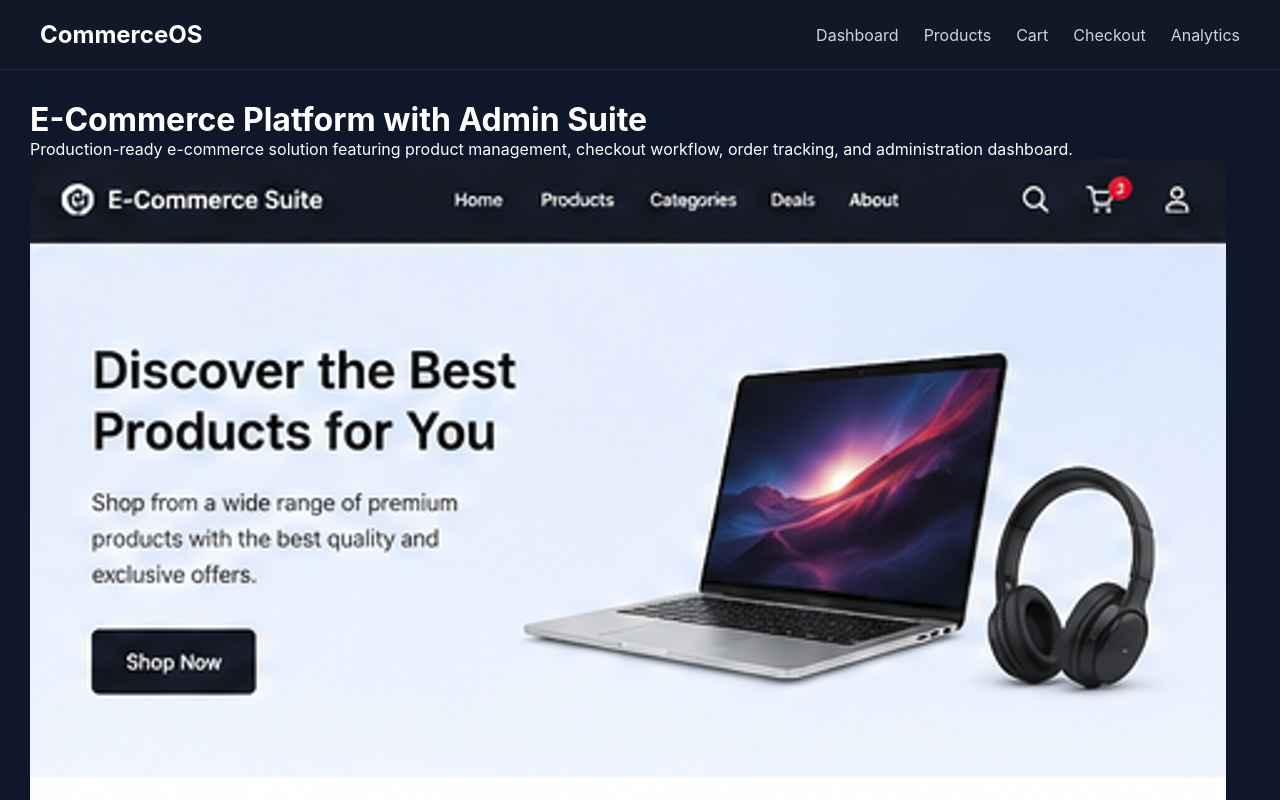
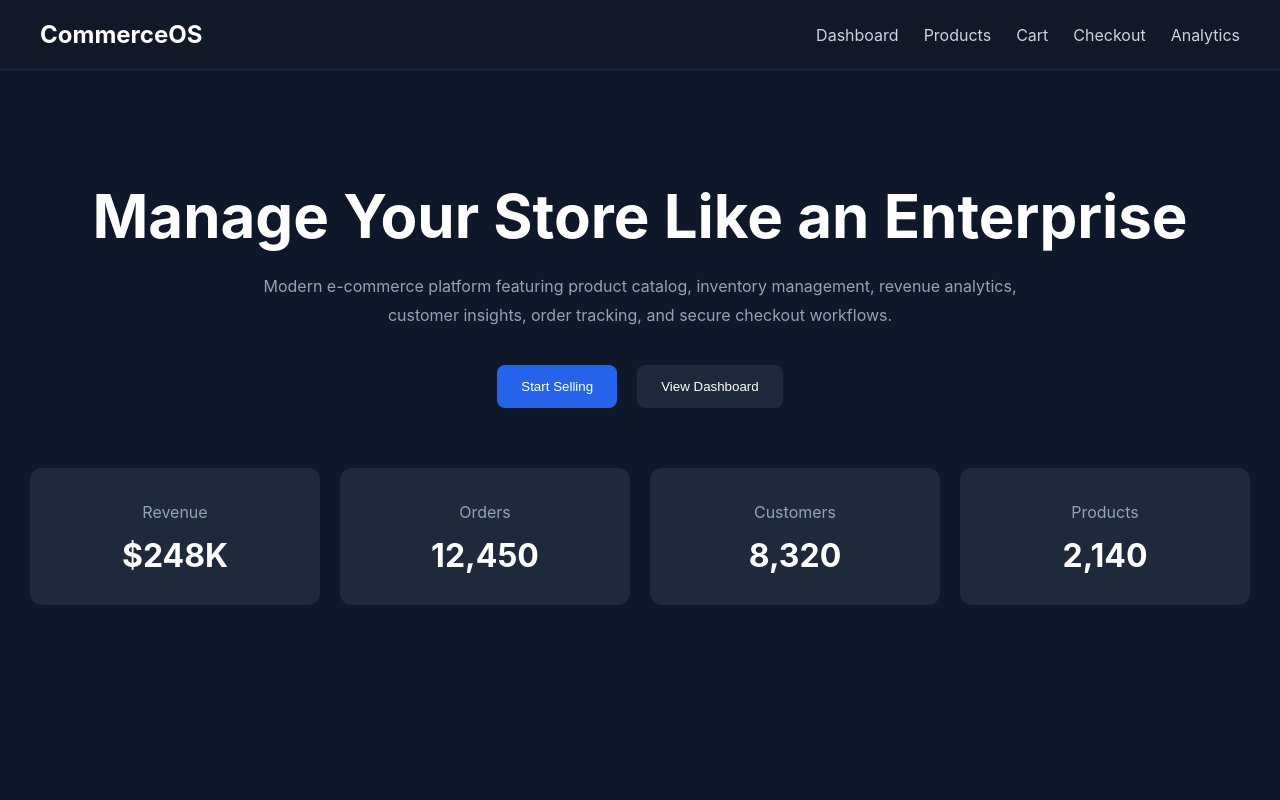
Before and after one commit to tanisharoy222005-collab/ecommerce-platform-admin-suite, a Next.js app: page / in a window 1280 px wide. Shown: the top 800 px of the page. Built offline with nearby package versions, Linux system fonts and the light colour scheme.

Commit message:
Update index.js

```diff
--- a/pages/index.js
+++ b/pages/index.js
@@ -3,18 +3,47 @@ import Layout from "../components/Layout";
 export default function Home() {
   return (
     <Layout>
-      <h1>E-Commerce Platform with Admin Suite</h1>
+      <section className="hero">
+        <h1>Manage Your Store Like an Enterprise</h1>
 
-      <p>
-        Production-ready e-commerce solution featuring product management,
-        checkout workflow, order tracking, and administration dashboard.
-      </p>
+        <p>
+          Modern e-commerce platform featuring product catalog,
+          inventory management, revenue analytics, customer insights,
+          order tracking, and secure checkout workflows.
+        </p>
 
-      <img
-        src="/homepage.png"
-        alt="Homepage"
-        className="hero-image"
-      />
+        <div className="hero-buttons">
+          <button className="primary-btn">
+            Start Selling
+          </button>
+
+          <button className="secondary-btn">
+            View Dashboard
+          </button>
+        </div>
+
+        <div className="stats-grid">
+          <div className="stat-card">
+            <p>Revenue</p>
+            <h2>$248K</h2>
+          </div>
+
+          <div className="stat-card">
+            <p>Orders</p>
+            <h2>12,450</h2>
+          </div>
+
+          <div className="stat-card">
+            <p>Customers</p>
+            <h2>8,320</h2>
+          </div>
+
+          <div className="stat-card">
+            <p>Products</p>
+            <h2>2,140</h2>
+          </div>
+        </div>
+      </section>
     </Layout>
   );
 }
```
